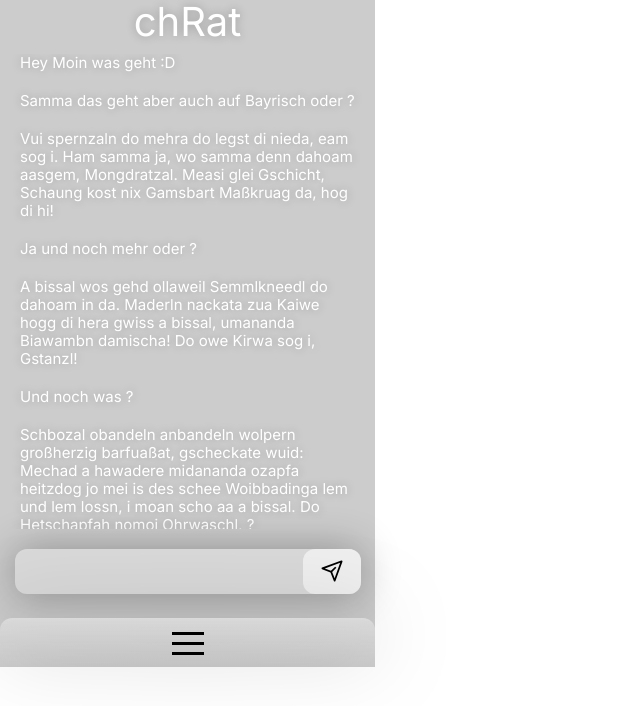
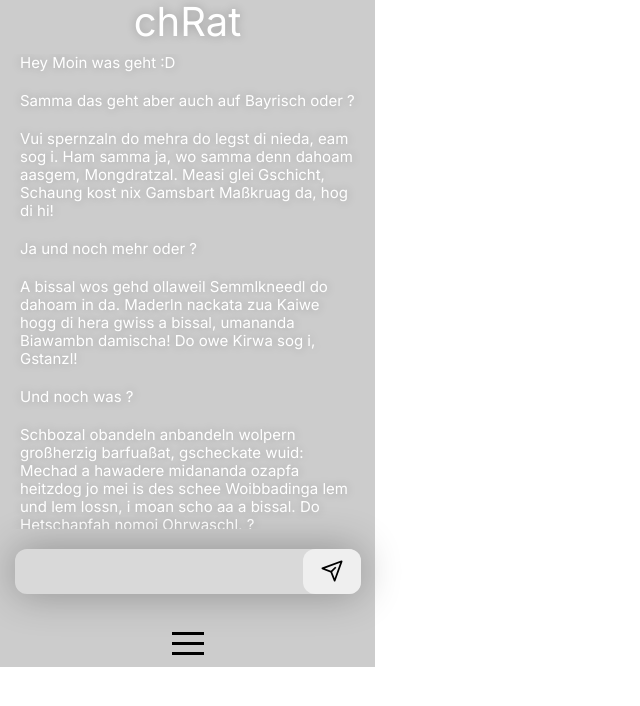
Before and after one commit to chris-yooo/capstone-project, a React (Create React App) app: page / in a window 1280 px wide. Shown: the top 706 px of the page, without its empty margins (0-640 px from the left). Built offline with nearby package versions, Linux system fonts and the light colour scheme.

Commit message:
QA changes

```diff
--- a/src/components/Chat/Input.jsx
+++ b/src/components/Chat/Input.jsx
@@ -49,12 +49,14 @@ const StyledInputForm = styled.form`
 
 const StyledInput = styled.input`
   width: 100%;
-  font-size: 2rem;
+  font-size: 1.6rem;
   padding: 0.4rem;
   padding-left: 0.8rem;
-  color: white;
+  color: #fff;
   background-color: rgba(0, 0, 0, 0);
   border: none;
+  font-style: normal;
+  text-shadow: 0 0 10px rgba(0, 0, 0, 0.25);
 
   &:hover {
     outline: 1px solid #0060df;
--- a/src/components/Navigation/Nav.jsx
+++ b/src/components/Navigation/Nav.jsx
@@ -33,8 +33,6 @@ const StyledNav = styled.nav`
   top: ${props => (props.isOpen ? '542px' : '618px')};
   width: 375px;
   height: 49px;
-  background: linear-gradient(180deg, #d9d9d9 0%, rgba(217, 217, 217, 0) 100%);
-  filter: drop-shadow(0 0 40px rgba(0, 0, 0, 0.25));
   border-radius: 12px 12px 0 0;
 `;
 
```
